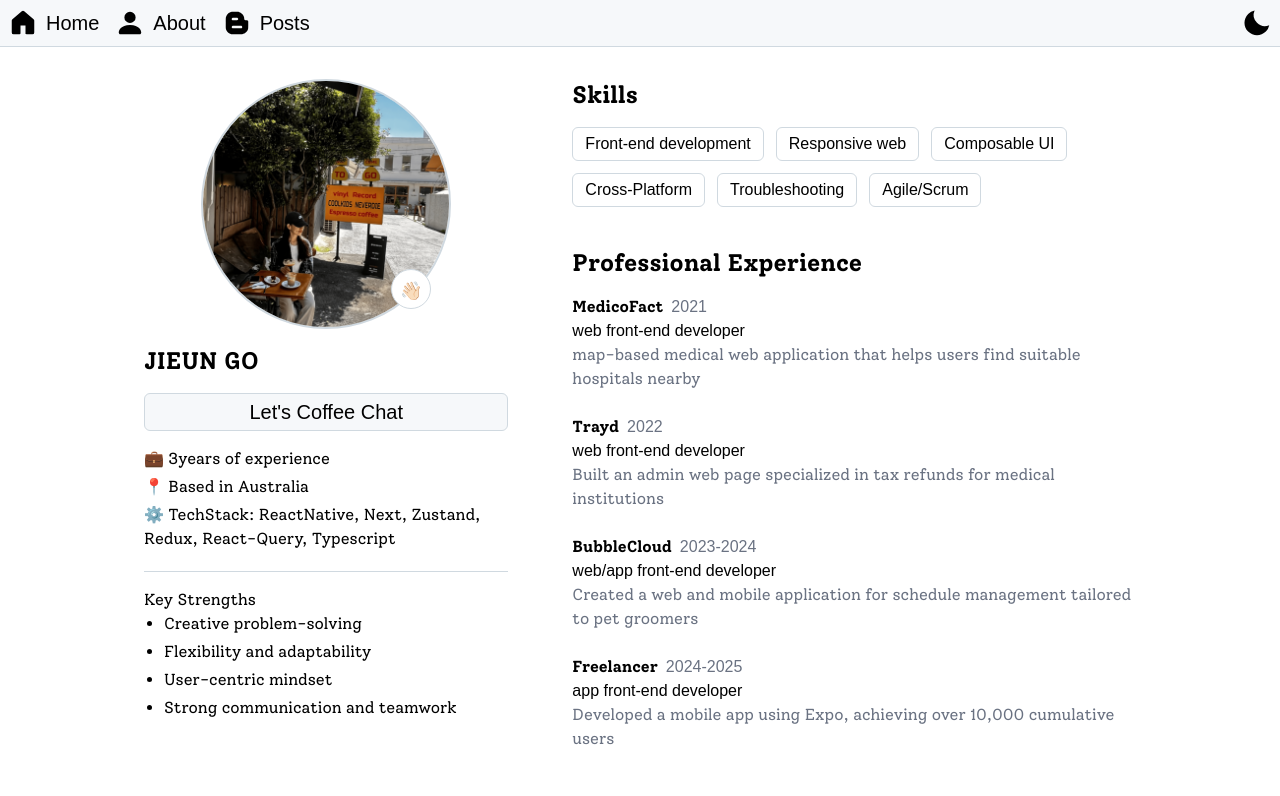
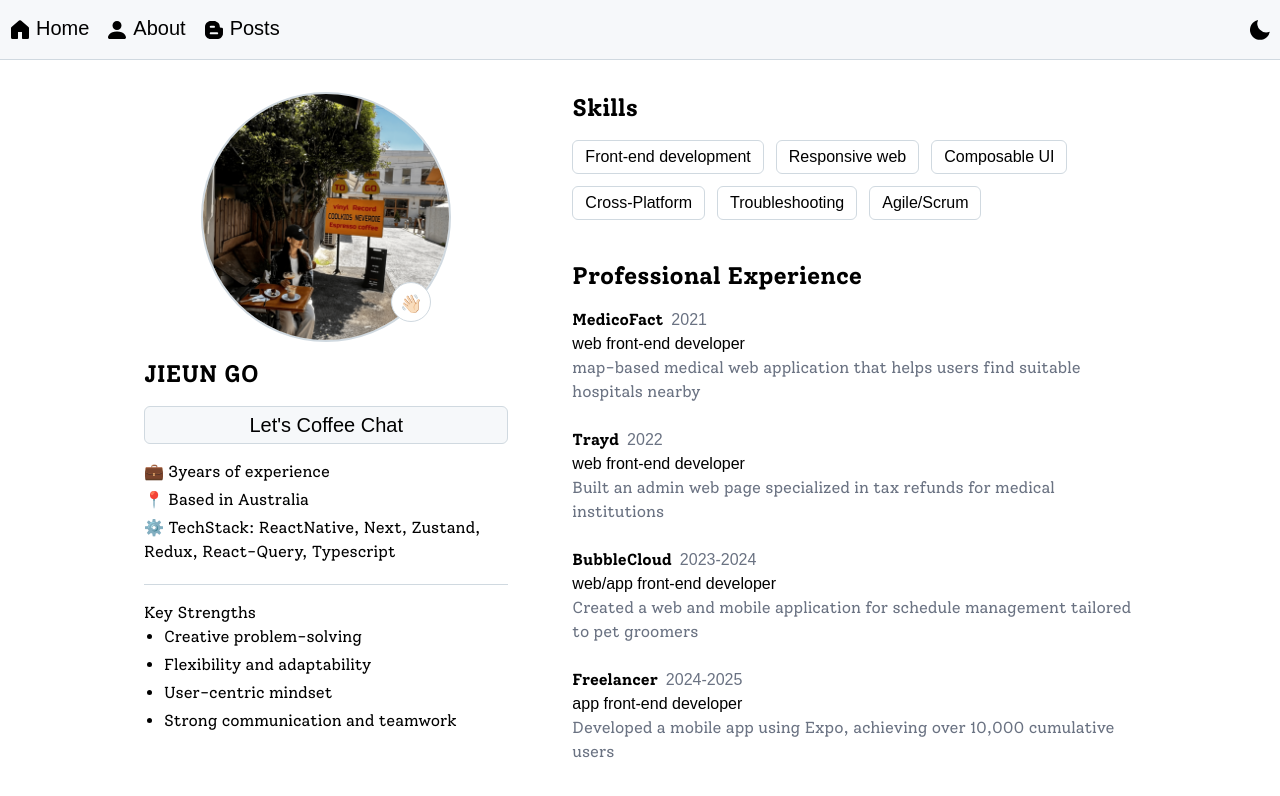
Before and after one commit to letsgojieun/letsgojieun.dev, a Next.js app: page /about in a window 1280 px wide. Shown: the top 796 px of the page. Built offline with nearby package versions, Linux system fonts and the light colour scheme; a web font is replaced by a local one.

Commit message:
:lipstick: style: enhance UI styling with theme system and smooth transitions
Add CSS custom properties for consistent theming

```diff
--- a/src/app/globals.css
+++ b/src/app/globals.css
@@ -20,6 +20,50 @@
   --color-content: #151b23;
   --color-button: #202830;
   --color-subtitle: #757575;
+}
+
+header {
+  height: var(--header-height);
+  transition: background-color 0.15s ease-out, border-color 0.15s ease-out;
+}
+
+header a,
+header nav,
+header .icon-responsive {
+  transition: color 0.15s ease-out;
+}
+
+header nav a {
+  height: 40px;
+  display: flex;
+  align-items: center;
+  min-width: fit-content;
+}
+
+header .icon-responsive {
+  width: 20px;
+  height: 20px;
+  flex-shrink: 0;
+}
+
+body,
+main,
+.bg-white,
+.dark\:bg-gray-900,
+.post-content,
+[class*="bg-"] {
+  transition: background-color 0.3s ease-out;
+}
+
+p,
+h1,
+h2,
+h3,
+h4,
+h5,
+h6,
+span:not(header span) {
+  transition: color 0.3s ease-out;
 }
 
 @layer components {
@@ -45,7 +89,13 @@
   }
 
   .icon-responsive {
-    @apply text-2xl sm:text-3xl;
+    @apply text-xl sm:text-2xl;
+  }
+
+  .bg-header {
+    background-color: var(--color-header);
+    backdrop-filter: blur(8px);
+    -webkit-backdrop-filter: blur(8px);
   }
 }
 
@@ -94,12 +144,6 @@ post content
   color: var(--color-subtitle);
 }
 
-html,
-body {
-  max-width: 100vw;
-  overflow-x: hidden;
-}
-
 body {
   font-family: Arial, Helvetica, sans-serif;
   -webkit-font-smoothing: antialiased;
```
